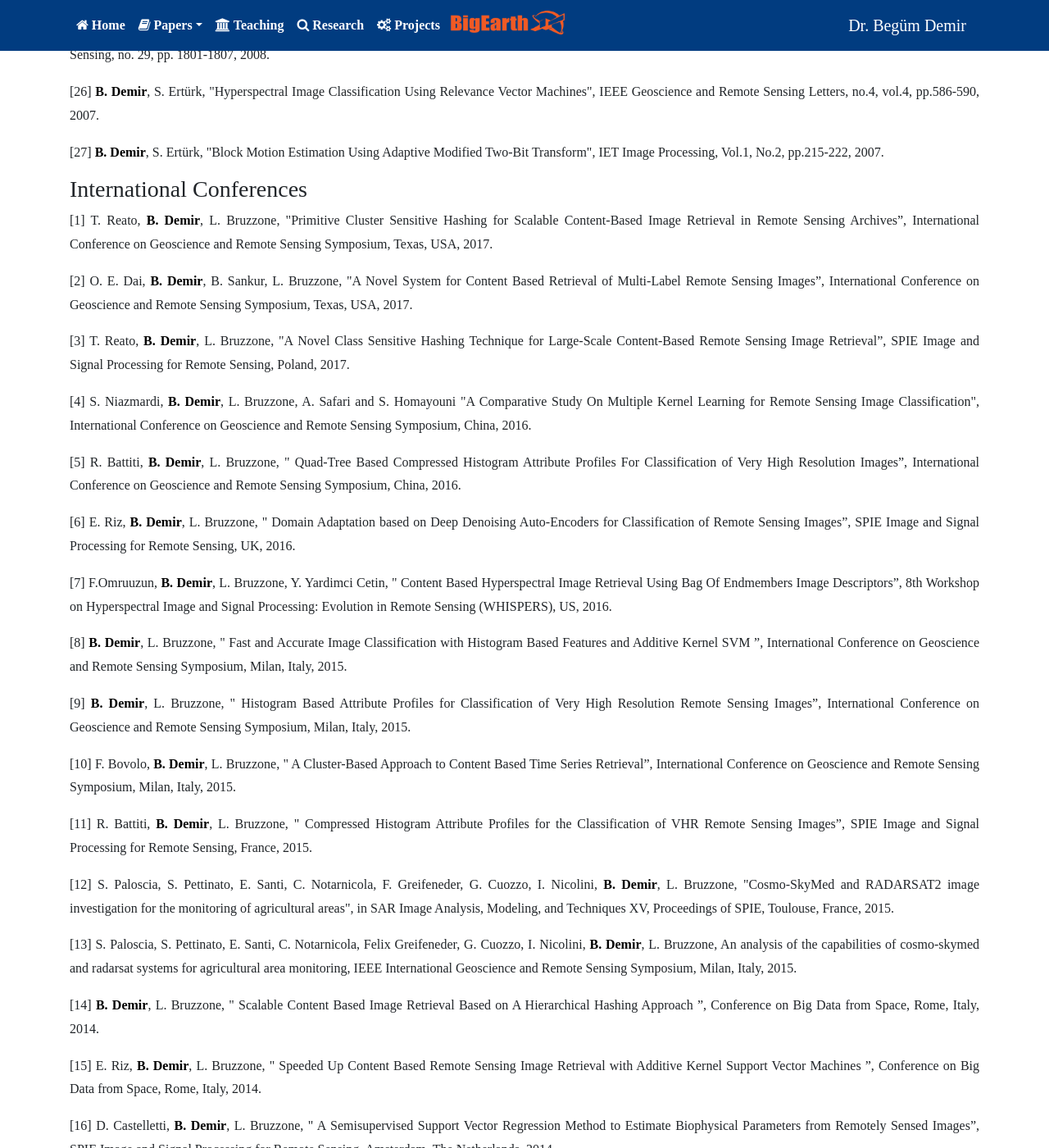
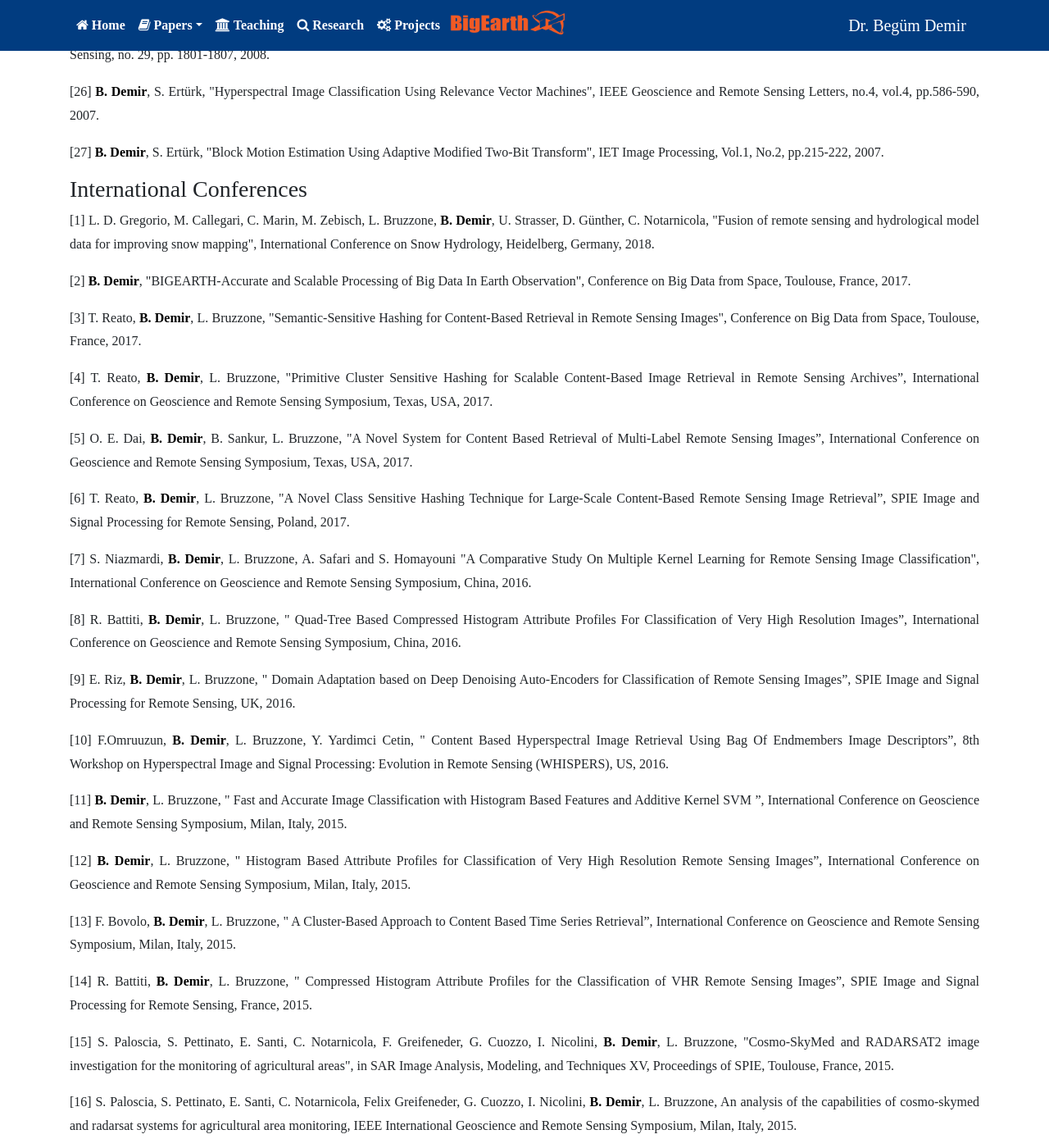
Before and after one commit to zafatar/bd, a Jekyll site: the page built from papers.md, in a window 1280 px wide and 1400 px high, scrolled down 2005 px. Shown: the whole window at 82% size. Built offline with Jekyll 4.4.1, drawn with Linux system fonts in a browser that asks for light colours; nearby versions of some CDN libraries; some web fonts are replaced; some of the changed text lies outside the part shown.

Commit message:
papers updated

```diff
--- a/papers.md
+++ b/papers.md
@@ -79,7 +79,14 @@ guid: http://www.begumdemir.com/papers.html
 <h3>International Conferences</h3>
 
 <div class="container text-justify p-0">
-	<p>[<span class='intConf'></span>] T. Reato, <span class="demir">B. Demir</span>, L. Bruzzone, "Primitive Cluster Sensitive Hashing for Scalable Content-Based Image Retrieval in Remote Sensing Archives”, International Conference on Geoscience and Remote Sensing Symposium, Texas, USA, 2017.</p>
+
+     	<p>[<span class='intConf'></span>] L. D. Gregorio, M. Callegari, C. Marin, M. Zebisch, L. Bruzzone, <span class="demir">B. Demir</span>, U. Strasser, D. Günther, C. Notarnicola, "Fusion of remote sensing and hydrological model data for improving snow mapping", International Conference on Snow Hydrology, Heidelberg, Germany, 2018.</p>
+
+      	<p>[<span class='intConf'></span>] <span class="demir">B. Demir</span>, "BIGEARTH-Accurate and Scalable Processing of Big Data In Earth Observation", Conference on Big Data from Space, Toulouse, France, 2017.</p>
+
+       	<p>[<span class='intConf'></span>] T. Reato, <span class="demir">B. Demir</span>, L. Bruzzone, "Semantic-Sensitive Hashing for Content-Based Retrieval in Remote Sensing Images", Conference on Big Data from Space, Toulouse, France, 2017.</p>
+
+     	<p>[<span class='intConf'></span>] T. Reato, <span class="demir">B. Demir</span>, L. Bruzzone, "Primitive Cluster Sensitive Hashing for Scalable Content-Based Image Retrieval in Remote Sensing Archives”, International Conference on Geoscience and Remote Sensing Symposium, Texas, USA, 2017.</p>
 
 	<p>[<span class='intConf'></span>] O. E. Dai, <span class="demir">B. Demir</span>, B. Sankur, L. Bruzzone, "A Novel System for Content Based Retrieval of Multi-Label Remote Sensing Images”, International Conference on Geoscience and Remote Sensing Symposium, Texas, USA, 2017.</p>
 
```
